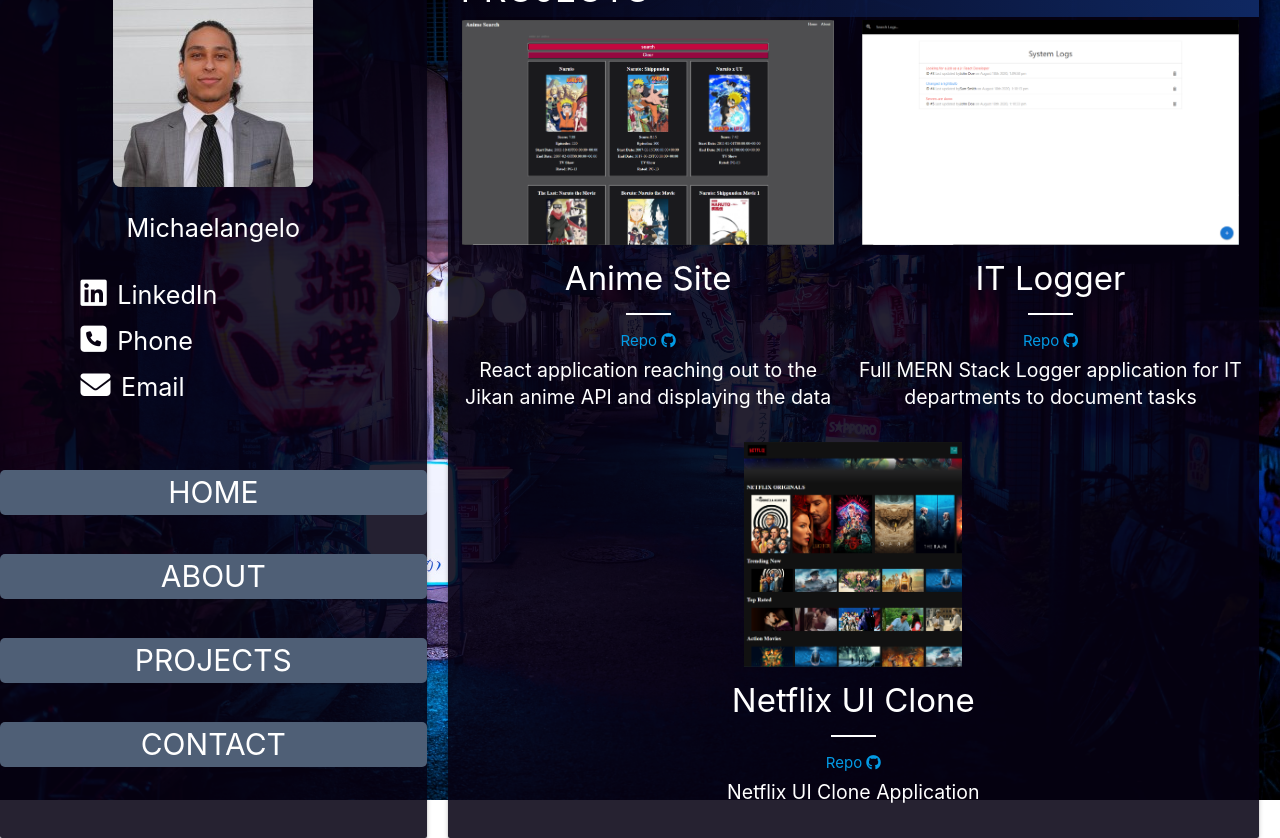
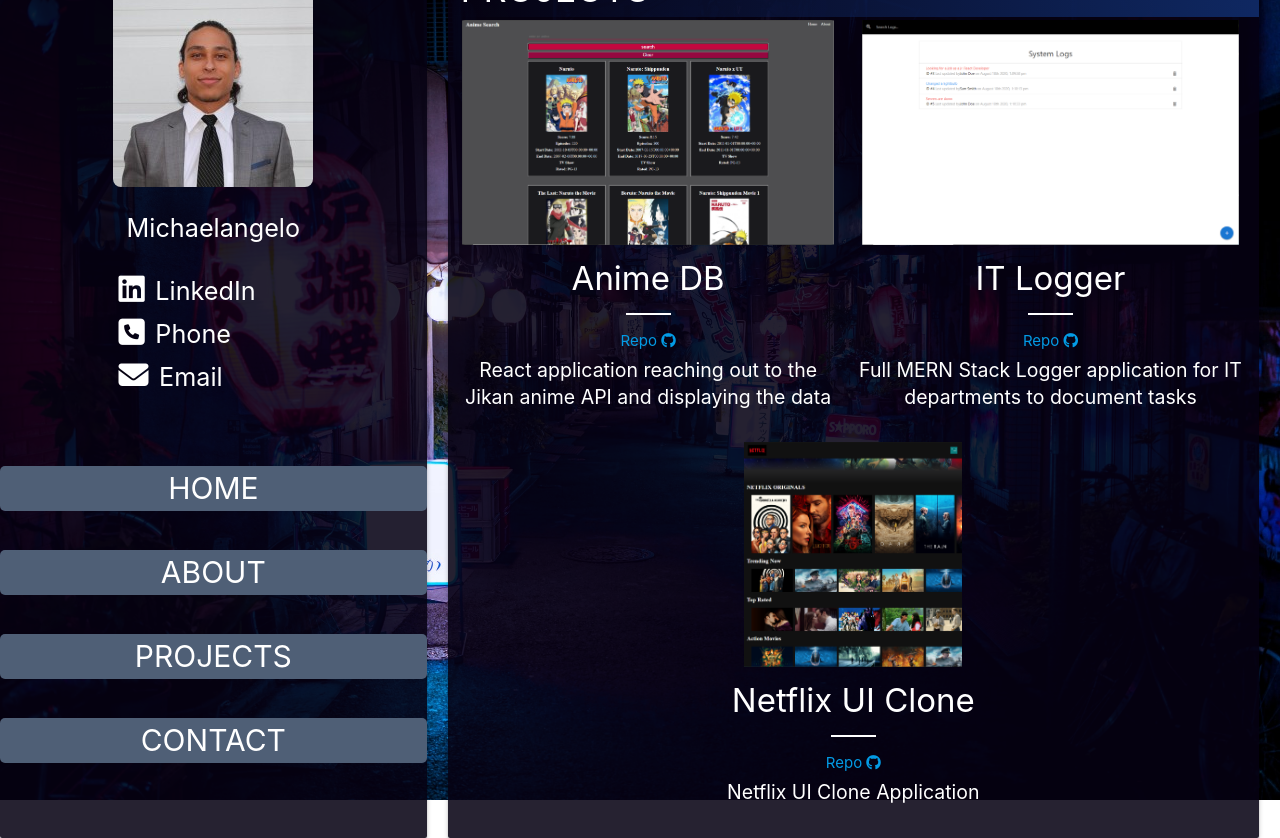
Before and after one commit to SyntaxMotta/Portfolio, a React (Create React App) app: page /projects in a window 1280 px wide. Built offline with nearby package versions, Linux system fonts and the light colour scheme; the HTML template or start-up script is replaced by a standard one.

Commit message:
Submit buttom UI update

```diff
--- a/src/Components/contact/contact.css
+++ b/src/Components/contact/contact.css
@@ -30,6 +30,7 @@
   display: block;
   transition: all ease 0.4s;
   margin: 0.2rem auto;
+  border-radius: 8px;
 }
 
 .contact__submit:hover {
--- a/src/Components/layout/navbar.css
+++ b/src/Components/layout/navbar.css
@@ -64,9 +64,8 @@
 }
 
 .navbar__link {
-  width: 100%;
-  padding: 0.3rem;
-  border-radius: 8px;
+  width: 70%;
+  margin: 0.4rem;
   transition: all ease 0.4s;
 }
 
--- a/src/Components/projects/Projects.js
+++ b/src/Components/projects/Projects.js
@@ -16,7 +16,7 @@
               href="https://infallible-blackwell-d60542.netlify.app/"
               className="section-heading"
             >
-              Anime Site
+              Anime DB
             </a>
             <div className="bottom-line"></div>
             <a href="https://github.com/SyntaxMotta/AnimeSearch.git">
```
